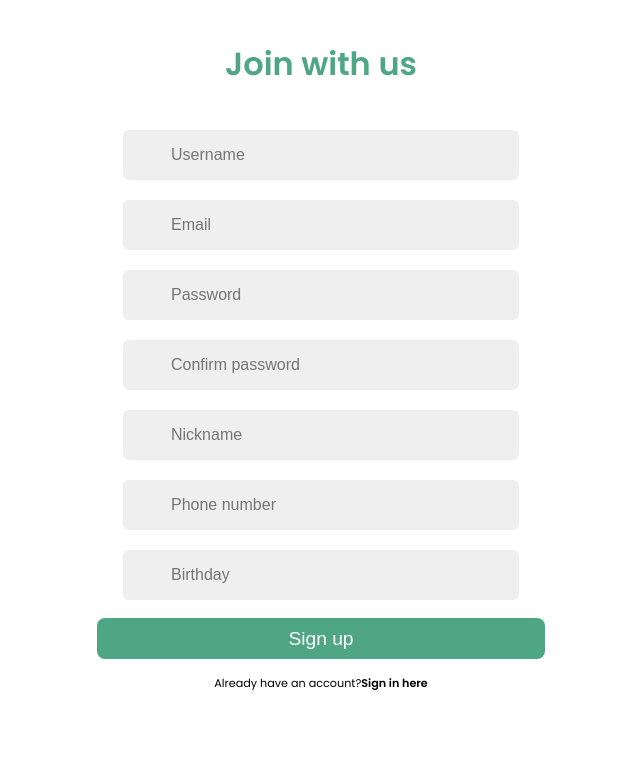
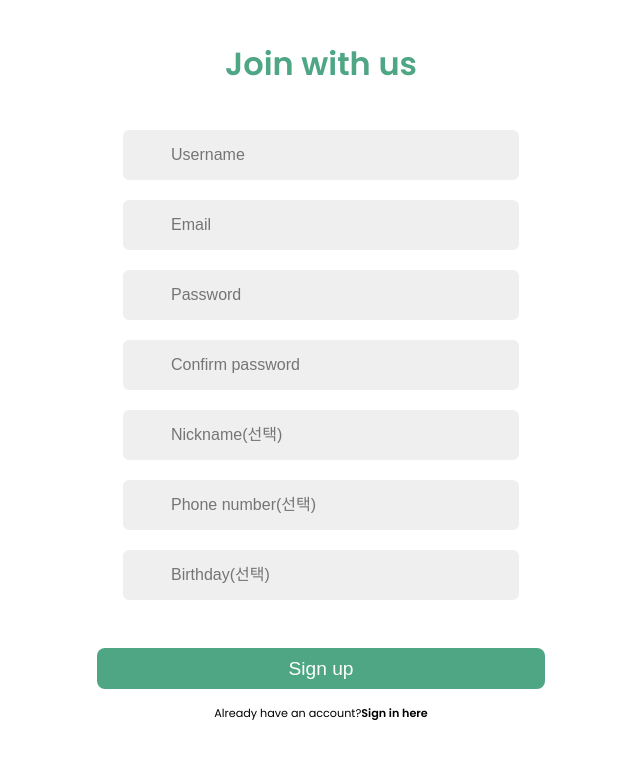
Before and after one commit to jinyoung1018/login-page, a React (Create React App) app: page /signup in a window 1280 px wide. Shown: the top 758 px of the page, without its empty margins (351-991 px from the left). Built offline with nearby package versions, Linux system fonts and the light colour scheme.

Commit message:
배치 수정

```diff
--- a/src/App.css
+++ b/src/App.css
@@ -20,6 +20,8 @@
   margin: 0;
   padding: 0;
   box-sizing: border-box;
+  /* vertical-align: middle; */
+
 }
 
 
@@ -52,6 +54,7 @@
   /* display: flex; */
   flex-wrap: wrap;
   height: 100vh;
+  /* margin-top: 80px; */
 }
 
 .col {
@@ -120,6 +123,7 @@
   color: var(--white);
   font-size: 1.2rem;
   outline: none;
+  margin-top: 30px;
 }
 
 .form p {
--- a/src/pages/SignIn.js
+++ b/src/pages/SignIn.js
@@ -39,6 +39,18 @@ const SignIn = ()=>{
      return (
        <div className="App">
         <div id="container" className="container">
+        <div className="row content-row">
+         <div className="col align-items-center flex-col">
+           <div className="text sign-in">
+             <h2>
+               Welcome
+             </h2>
+
+           </div>
+
+         </div>
+
+       </div>
        <div className="row">
 
          <div className="col align-items-center flex-col sign-in">
@@ -77,20 +89,7 @@ const SignIn = ()=>{
 
        </div>
 
-       <div className="row content-row">
-         <div className="col align-items-center flex-col">
-           <div className="text sign-in">
-             <h2>
-               Welcome
-             </h2>
 
-           </div>
-           <div className="img sign-in">
-
-           </div>
-         </div>
-
-       </div>
      </div>
        </div>
      );
--- a/src/pages/SignUp.js
+++ b/src/pages/SignUp.js
@@ -98,15 +98,15 @@ const handleSignup = () =>{
                </div>
                <div className="input-group">
                  <i className='bx bxs-lock-alt'></i>
-                 <input type="text" placeholder="Nickname"  value={nickname} onChange={nicknameChange}/>
+                 <input type="text" placeholder="Nickname(선택)"  value={nickname} onChange={nicknameChange}/>
                </div>
                <div className="input-group">
                  <i className='bx bxs-lock-alt'></i>
-                 <input type="number" placeholder="Phone number"  value={phone} onChange={phoneChange}/>
+                 <input type="number" placeholder="Phone number(선택)"  value={phone} onChange={phoneChange}/>
                </div>
                <div className="input-group">
                  <i className='bx bxs-lock-alt'></i>
-                 <input type="text" placeholder="Birthday"  value={birthday} onChange={birthdayChange}/>
+                 <input type="text" placeholder="Birthday(선택)"  value={birthday} onChange={birthdayChange}/>
                </div>
                <button  onClick={handleSignup}>
                  Sign up
```
